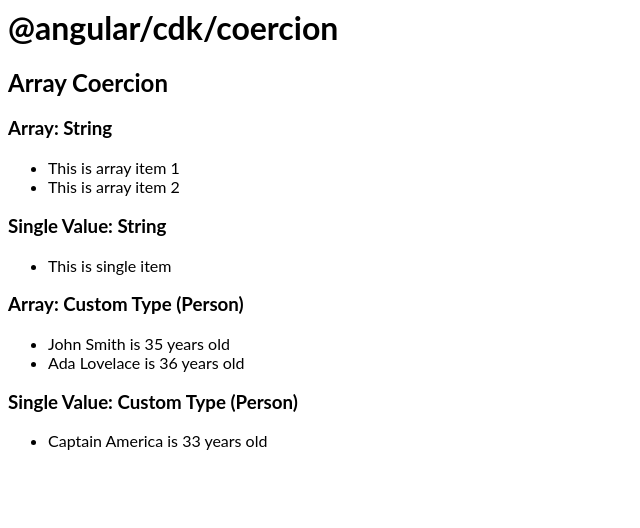
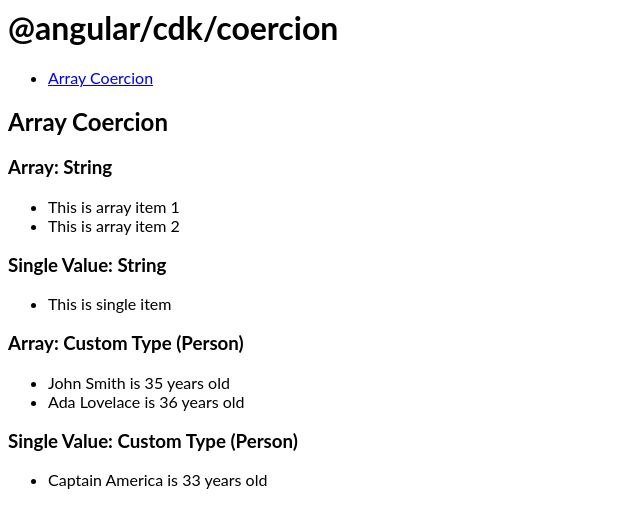
Before and after one commit to umairhm/angular-cdk-coercion, an Angular app: page / in a window 1280 px wide. Shown: the top 528 px of the page, without its empty margins (0-640 px from the left). Built offline with nearby package versions, Linux system fonts and the light colour scheme.

Commit message:
chore: made array coercion template inline

```diff
--- a/src/app/app.component.html
+++ b/src/app/app.component.html
@@ -1,5 +1,8 @@
 <h1>@angular/cdk/coercion</h1>
-<section>
+<ul>
+  <li><a href="#array-coercion">Array Coercion</a></li>
+</ul>
+<section id="array-coercion">
   <h2>Array Coercion</h2>
   <section>
     <h3>Array: String</h3>
--- a/src/app/array-coercion.component.html
+++ /dev/null
@@ -1,8 +0,0 @@
-<ul>
-  <li *ngFor="let item of coercedStringArray">This is {{ item }}</li>
-</ul>
-<ul>
-  <li *ngFor="let person of coercedPersonArray">
-    {{ person.name }} is {{person.age}} years old
-  </li>
-</ul>
--- a/src/app/array-coercion.component.ts
+++ b/src/app/array-coercion.component.ts
@@ -5,7 +5,18 @@
 
 @Component({
   selector: 'array-coercion',
-  templateUrl: './array-coercion.component.html'
+  template: `
+    <ul>
+      <li *ngFor="let item of coercedStringArray">
+        This is {{ item }}
+      </li>
+    </ul>
+    <ul>
+      <li *ngFor="let person of coercedPersonArray">
+        {{ person.name }} is {{person.age}} years old
+      </li>
+    </ul>
+  `
 })
 export class ArrayCoercionComponent  {
   /* Start: Example code for an array of strings */
```
